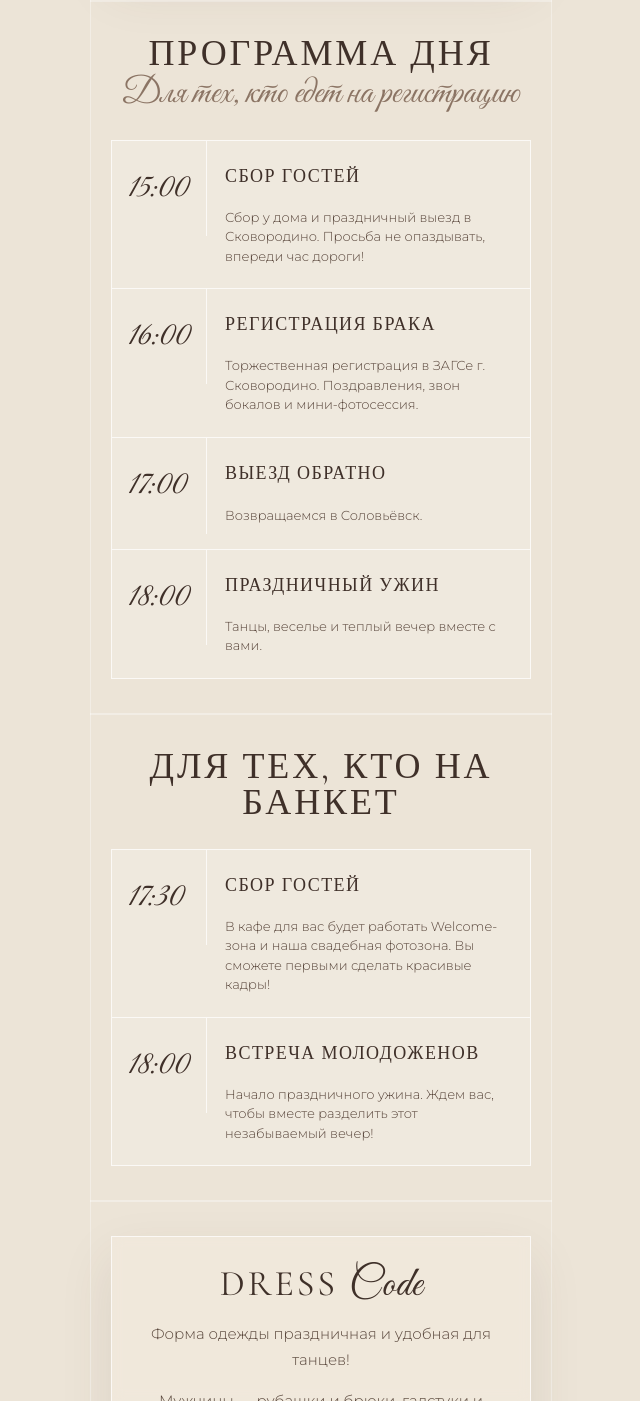
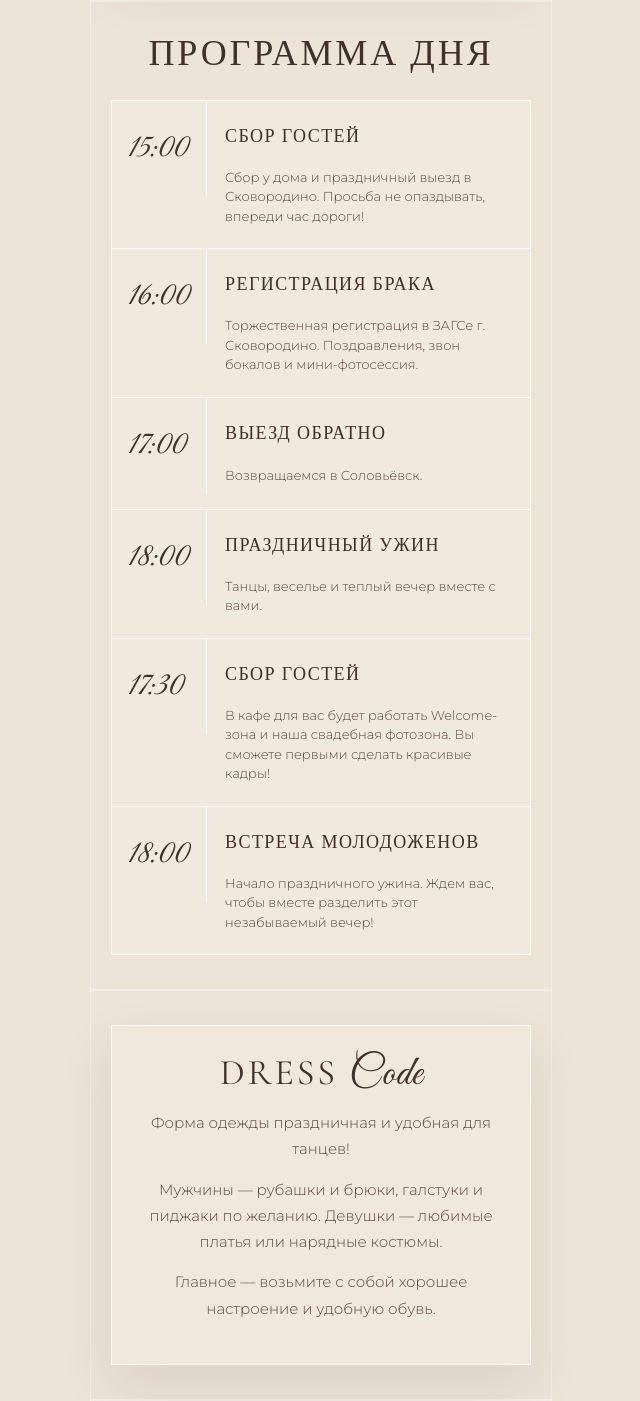
Before and after one commit to nekqadamovsino-spec/wedding-andreyvalentina, a plain HTML site: page index.html in a window 1280 px wide. Shown: the part 3339-4740 px from the top of the page, without its empty margins (319-959 px from the left). Drawn offline with nearby package versions, Linux system fonts and the light colour scheme.

Commit message:
Update index.html

```diff
--- a/index.html
+++ b/index.html
@@ -92,26 +92,16 @@
     <section class="screen program">
       <div class="inner reveal">
         <h2>Программа дня</h2>
-        <p class="script">Для тех, кто едет на регистрацию</p>
         <div class="timeline">
           <div class="item"><b>15:00</b><span>Сбор гостей</span><p>Сбор у дома и праздничный выезд в Сковородино. Просьба не опаздывать, впереди час дороги!</p></div>
           <div class="item"><b>16:00</b><span>Регистрация брака</span><p>Торжественная регистрация в ЗАГСе г. Сковородино. Поздравления, звон бокалов и мини-фотосессия.</p></div>
           <div class="item"><b>17:00</b><span>Выезд обратно</span><p>Возвращаемся в Соловьёвск.</p></div>
           <div class="item"><b>18:00</b><span>Праздничный ужин</span><p>Танцы, веселье и теплый вечер вместе с вами.</p></div>
-        </div>
-      </div>
-    </section>
-
-    <section class="screen program">
-      <div class="inner reveal">
-        <h2>Для тех, кто на банкет</h2>
-        <div class="timeline">
-          <div class="item"><b>17:30</b><span>Сбор гостей</span><p>В кафе для вас будет работать Welcome-зона и наша свадебная фотозона. Вы сможете первыми сделать красивые кадры!</p></div>
+           <div class="item"><b>17:30</b><span>Сбор гостей</span><p>В кафе для вас будет работать Welcome-зона и наша свадебная фотозона. Вы сможете первыми сделать красивые кадры!</p></div>
           <div class="item"><b>18:00</b><span>Встреча молодоженов</span><p>Начало праздничного ужина. Ждем вас, чтобы вместе разделить этот незабываемый вечер!</p></div>
         </div>
       </div>
     </section>
-
     <section class="screen dress">
       <div class="inner card reveal">
         <h2>Dress <em>Code</em></h2>
```
